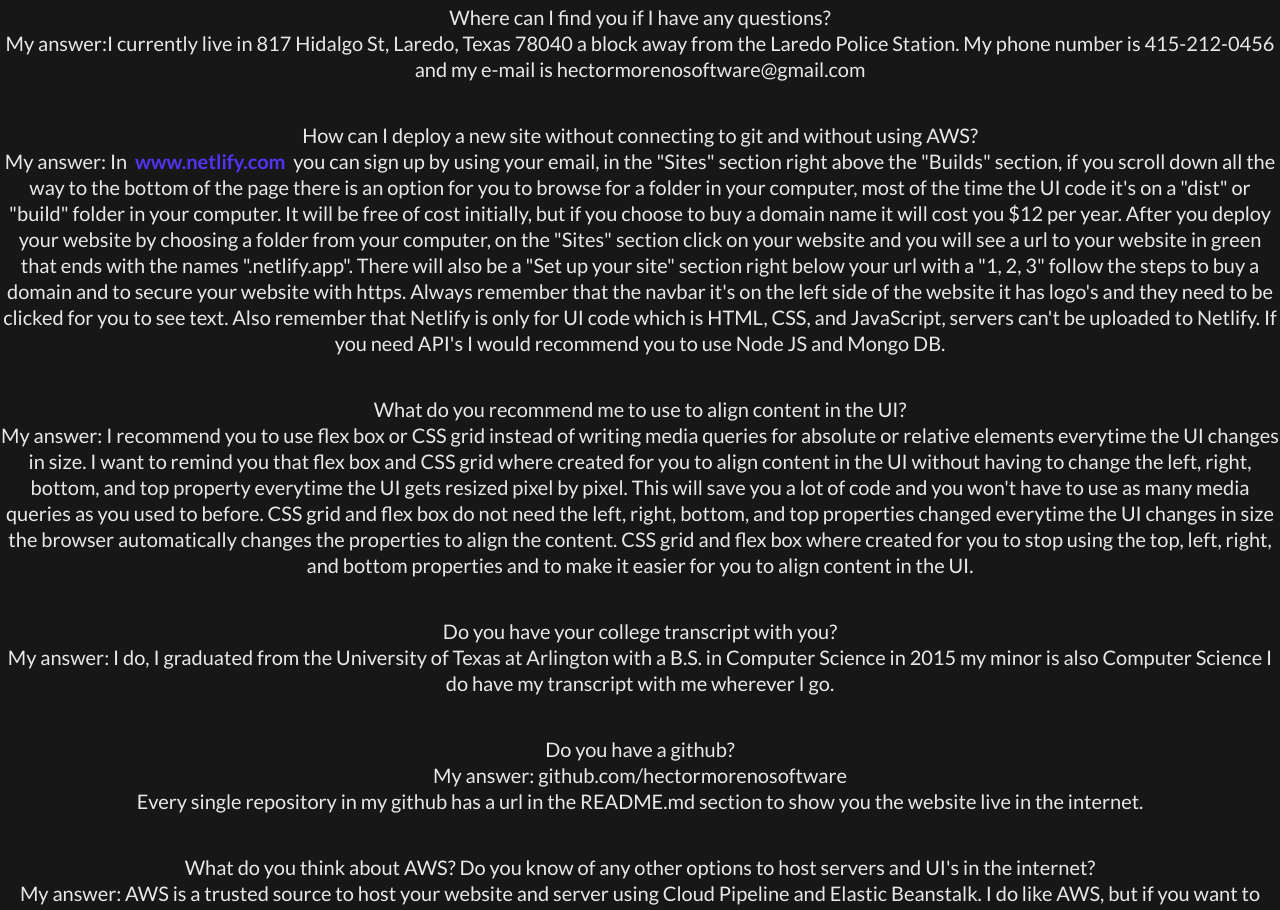
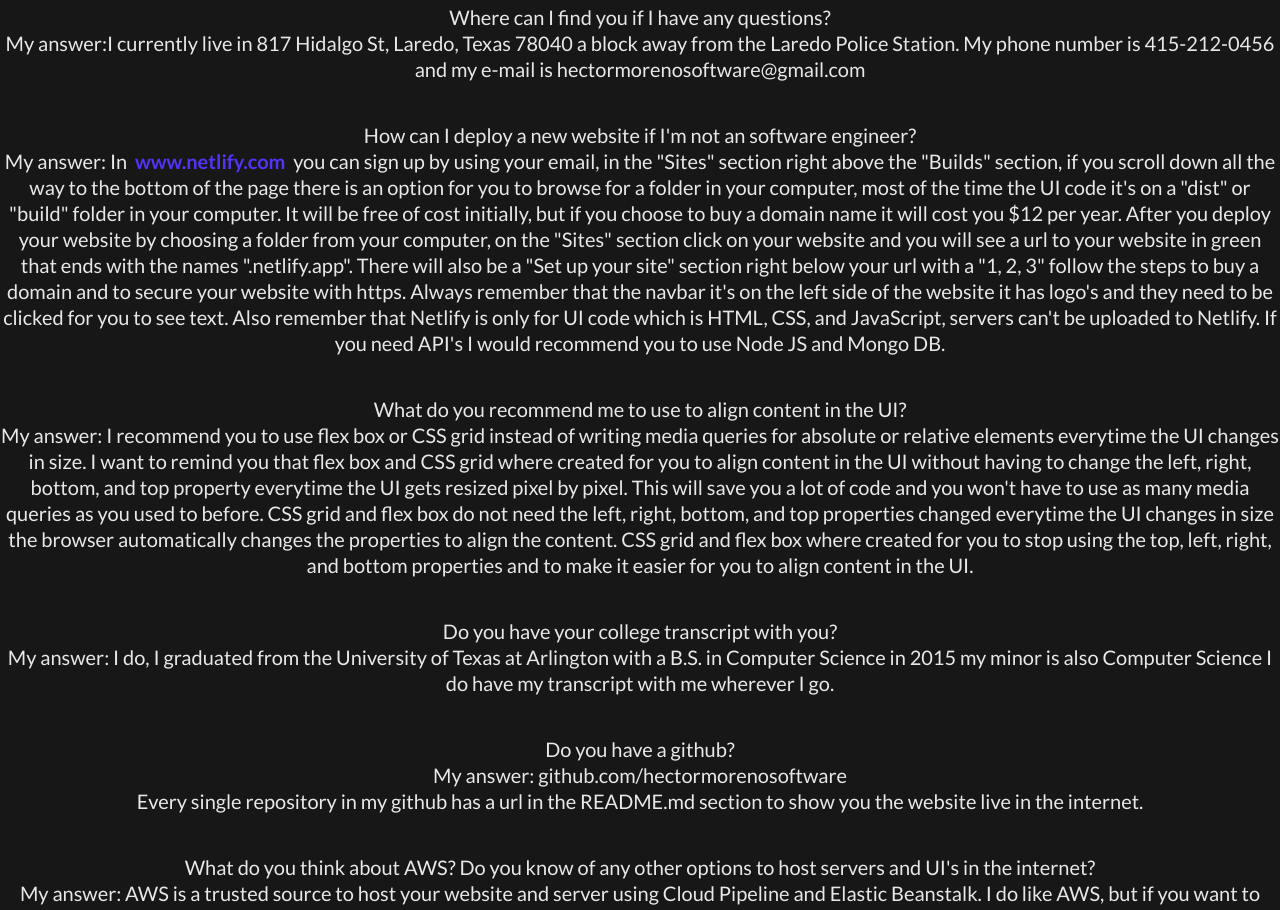
Before and after one commit to hectormorenosoftware/hectormorenosoftware.github.io, a React app: page /#/QandA in a window 1280 px wide. Shown: the part 800-1710 px from the top of the page. Built offline with nearby package versions, Linux system fonts and the light colour scheme.

Commit message:
Changed title of question

```diff
--- a/src/components/QandA.js
+++ b/src/components/QandA.js
@@ -67,8 +67,8 @@
             my e-mail is hectormorenosoftware@gmail.com
           </p>
           <p className="ParagraphIDQandA">
-            How can I deploy a new site without connecting to git and without
-            using AWS? <br />
+            How can I deploy a new website if I'm not an software engineer?{" "}
+            <br />
             My answer: In &nbsp;
             <a href="https://www.netlify.com/" target="_blank">
               www.netlify.com
```
Also changed, not shown: 2 other files (tests, documents, lock files or other folders).
